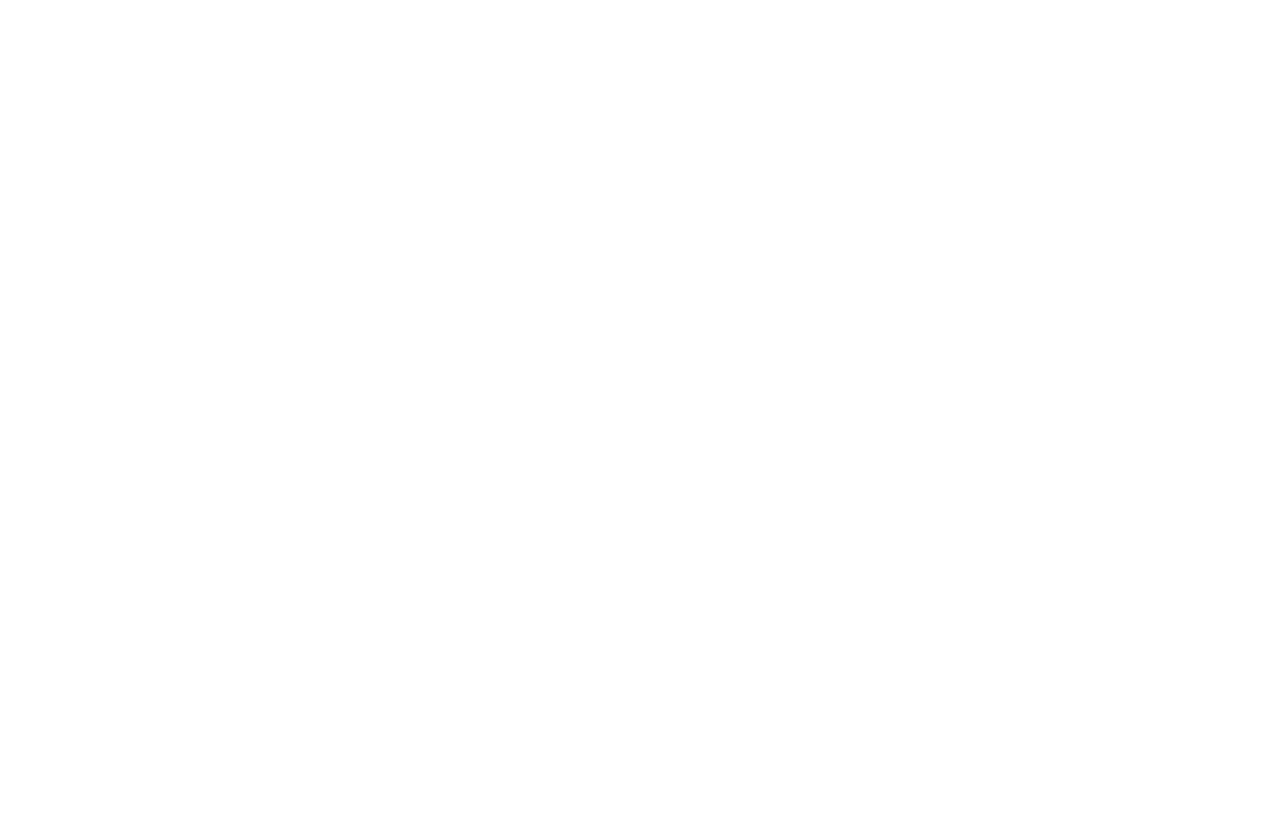
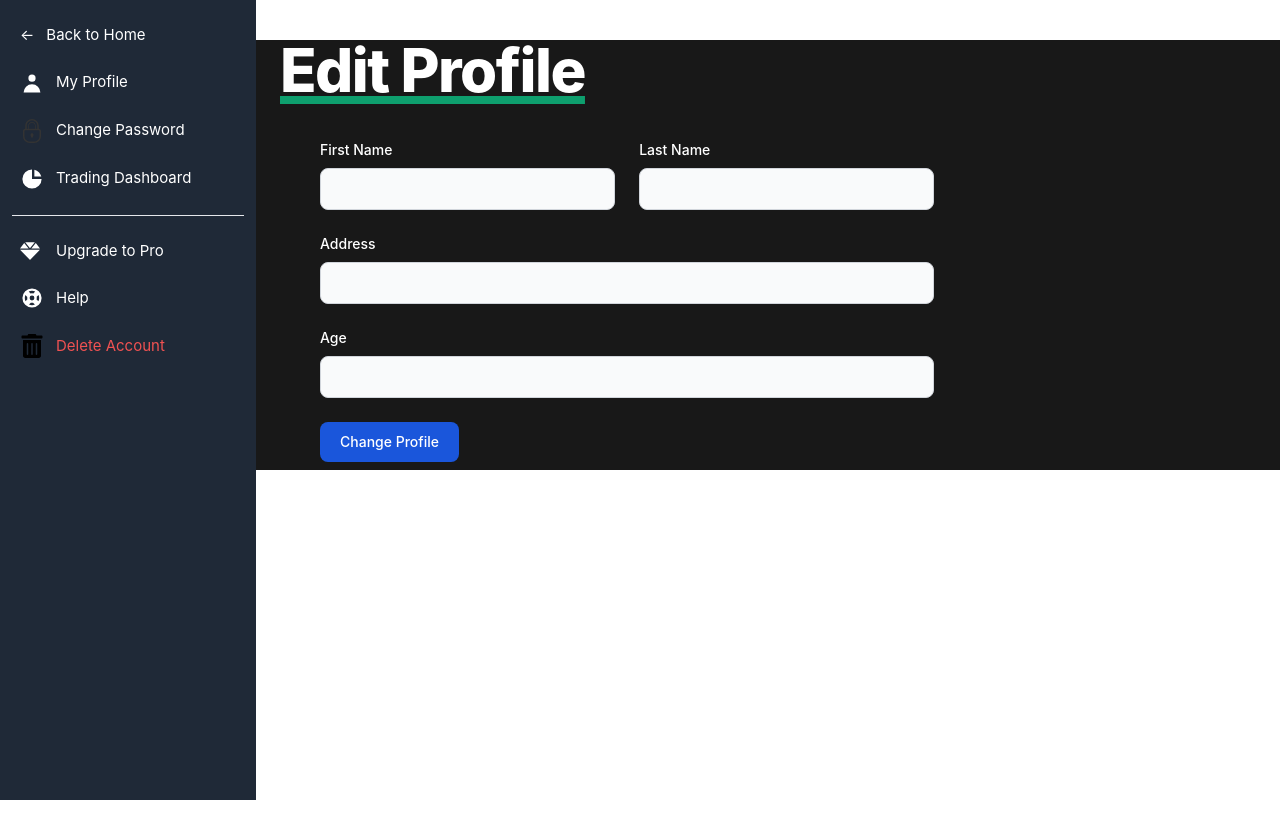
Before and after one commit to agriyantosk/cryptronics, a Vue app in the folder client/: page /profile/edit in a window 1280 px wide. Before the commit this address had no page. Before the commit the page ends 800 px from the top, so only its background shows below. Built offline with nearby package versions, Linux system fonts and the light colour scheme.

Commit message:
Add change profile page

```diff
--- /dev/null
+++ b/client/src/components/EditProfileSection.vue
@@ -0,0 +1,85 @@
+<template>
+  <div class="ml-64">
+    <h1
+      class="ml-6 my-10 text-4xl font-extrabold leading-none tracking-tight text-white md:text-5xl lg:text-6xl underline underline-offset-3 decoration-8 decoration-green-500 dark:decoration-blue-600"
+    >
+      Edit Profile
+    </h1>
+    <form class="ml-16 w-[60%]" @submit="handleSubmit">
+      <div class="flex gap-6">
+        <div class="mb-6 w-full">
+          <label for="base-input" class="block mb-2 text-sm font-medium text-white dark:text-white"
+            >First Name</label
+          >
+          <input
+            type="text"
+            id="base-input"
+            v-model="form.firstName"
+            class="bg-gray-50 border border-gray-300 text-gray-900 text-sm rounded-lg focus:ring-blue-500 focus:border-blue-500 block w-full p-2.5 dark:bg-gray-700 dark:border-gray-600 dark:placeholder-gray-400 dark:text-white dark:focus:ring-blue-500 dark:focus:border-blue-500"
+          />
+        </div>
+        <div class="mb-6 w-full">
+          <label for="base-input" class="block mb-2 text-sm font-medium text-white dark:text-white"
+            >Last Name</label
+          >
+          <input
+            type="text"
+            id="base-input"
+            v-model="form.lastName"
+            class="bg-gray-50 border border-gray-300 text-gray-900 text-sm rounded-lg focus:ring-blue-500 focus:border-blue-500 block w-full p-2.5 dark:bg-gray-700 dark:border-gray-600 dark:placeholder-gray-400 dark:text-white dark:focus:ring-blue-500 dark:focus:border-blue-500"
+          />
+        </div>
+      </div>
+      <div>
+        <div class="mb-6">
+          <label for="base-input" class="block mb-2 text-sm font-medium text-white dark:text-white"
+            >Address</label
+          >
+          <input
+            type="text"
+            id="base-input"
+            v-model="form.address"
+            class="bg-gray-50 border border-gray-300 text-gray-900 text-sm rounded-lg focus:ring-blue-500 focus:border-blue-500 block w-full p-2.5 dark:bg-gray-700 dark:border-gray-600 dark:placeholder-gray-400 dark:text-white dark:focus:ring-blue-500 dark:focus:border-blue-500"
+          />
+        </div>
+        <div class="mb-6">
+          <label for="base-input" class="block mb-2 text-sm font-medium text-white dark:text-white"
+            >Age</label
+          >
+          <input
+            type="number"
+            id="base-input"
+            v-model="form.age"
+            class="bg-gray-50 border border-gray-300 text-gray-900 text-sm rounded-lg focus:ring-blue-500 focus:border-blue-500 block w-full p-2.5 dark:bg-gray-700 dark:border-gray-600 dark:placeholder-gray-400 dark:text-white dark:focus:ring-blue-500 dark:focus:border-blue-500"
+          />
+        </div>
+      </div>
+      <button
+        type="submit"
+        class="text-white bg-blue-700 hover:bg-blue-800 focus:ring-4 focus:ring-blue-300 font-medium rounded-lg text-sm px-5 py-2.5 mr-2 mb-2 dark:bg-blue-600 dark:hover:bg-blue-700 focus:outline-none dark:focus:ring-blue-800"
+      >
+        Change Profile
+      </button>
+    </form>
+  </div>
+</template>
+
+<script setup>
+import { useMainStore } from '../stores/counter'
+const mainStore = useMainStore()
+
+const form = {
+  firstName: '',
+  lastName: '',
+  email: '',
+  address: '',
+  age: ''
+}
+
+const handleSubmit = (event) => {
+  event.preventDefault()
+  mainStore.changeProfile(form)
+}
+</script>
+
+<style lang="scss" scoped></style>
--- a/client/src/components/JournalForm.vue
+++ b/client/src/components/JournalForm.vue
@@ -5,7 +5,6 @@
         <label for="cryptoName" class="inline-block mb-2 font-semibold">Cryptocurrency</label>
         <select
           v-model="form.cryptoName"
-          :placeholder="data.cryptoName"
           class="flex-grow w-full h-12 px-4 mb-4 transition duration-200 text-gray-900 bg-white border border-gray-400 rounded shadow-sm appearance-none focus:outline-none focus:shadow-outline focus:border-indigo-500"
         >
           <option v-for="data in mainStore?.cryptoDatas?.data?.coins">
@@ -16,7 +15,6 @@
         ><input
           id="investment"
           type="number"
-          :placeholder="data.investment"
           v-model="form.investment"
           class="flex-grow w-full h-12 px-4 mb-4 transition duration-200 text-gray-900 bg-white border border-gray-400 rounded shadow-sm appearance-none focus:outline-none focus:shadow-outline focus:border-indigo-500"
           style="appearance: none"
@@ -26,7 +24,6 @@
         ><input
           id="entryPrice"
           type="number"
-          :placeholder="data.entryPrice"
           v-model="form.entryPrice"
           class="flex-grow w-full h-12 px-4 mb-4 transition duration-200 text-gray-900 bg-white border border-gray-400 rounded shadow-sm appearance-none focus:outline-none focus:shadow-outline focus:border-indigo-500"
           style="appearance: none"
@@ -37,7 +34,6 @@
           id="exitPrice"
           type="number"
           v-model="form.exitPrice"
-          :placeholder="data.exitPrice"
           class="flex-grow w-full h-12 px-4 mb-4 transition duration-200 text-gray-900 bg-white border border-gray-400 rounded shadow-sm appearance-none focus:outline-none focus:shadow-outline focus:border-indigo-500"
           style="appearance: none"
           required
@@ -47,7 +43,6 @@
           id="stopLoss"
           type="number"
           v-model="form.stopLoss"
-          :placeholder="data.stopLoss"
           class="flex-grow w-full h-12 px-4 mb-4 transition duration-200 text-gray-900 bg-white border border-gray-400 rounded shadow-sm appearance-none focus:outline-none focus:shadow-outline focus:border-indigo-500"
           style="appearance: none"
           required
--- a/client/src/components/ProfileSection.vue
+++ b/client/src/components/ProfileSection.vue
@@ -21,7 +21,7 @@
             </div>
           </div>
           <div>
-            <RouterLink to="">
+            <RouterLink to="/profile/edit">
               <a
                 href="#"
                 class="flex items-center p-2 text-green-500 underline rounded-lg dark:text-white hover:text-green-400 dark:hover:bg-gray-700"
--- a/client/src/components/ProfileSideBar.vue
+++ b/client/src/components/ProfileSideBar.vue
@@ -21,11 +21,19 @@
           <li>
             <a
               href="#"
-              class="flex items-center p-2 text-white rounded-lg dark:text-white hover:bg-green-500 dark:hover:bg-gray-700"
+              :class="
+                route.path === '/profile'
+                  ? 'flex items-center p-2 text-green-500 bg-white rounded-lg dark:text-white dark:hover:bg-gray-700'
+                  : 'flex items-center p-2 text-white rounded-lg dark:text-white hover:bg-green-500 dark:hover:bg-gray-700'
+              "
             >
               <svg
                 aria-hidden="true"
-                class="flex-shrink-0 w-6 h-6 text-white transition duration-75 dark:text-gray-400 group-hover:text-gray-900 dark:group-hover:text-white"
+                :class="
+                  route.path === '/profile'
+                    ? 'flex-shrink-0 w-6 h-6 text-green-500 transition duration-75 dark:text-gray-400 group-hover:text-gray-900 dark:group-hover:text-white'
+                    : 'flex-shrink-0 w-6 h-6 text-white transition duration-75 dark:text-gray-400 group-hover:text-gray-900 dark:group-hover:text-white'
+                "
                 fill="currentColor"
                 viewBox="0 0 20 20"
                 xmlns="http://www.w3.org/2000/svg"
@@ -36,7 +44,38 @@
                   clip-rule="evenodd"
                 ></path>
               </svg>
-              <span class="flex-1 ml-3 whitespace-nowrap">Users</span>
+              <span class="flex-1 ml-3 whitespace-nowrap">My Profile</span>
+            </a>
+          </li>
+          <li>
+            <a
+              href="#"
+              class="flex items-center p-2 text-white rounded-lg dark:text-white hover:bg-green-500 dark:hover:bg-gray-700"
+            >
+              <svg
+                enable-background="new 0 0 32 32"
+                class="flex-shrink-0 w-6 h-6 text-white transition duration-75 dark:text-gray-400 group-hover:text-gray-900 dark:group-hover:text-white"
+                height="32px"
+                id="Layer_1"
+                version="1.1"
+                viewBox="0 0 32 32"
+                width="32px"
+                xml:space="preserve"
+                xmlns="http://www.w3.org/2000/svg"
+                xmlns:xlink="http://www.w3.org/1999/xlink"
+              >
+                <g id="lock">
+                  <path
+                    d="M25,13V9c0-4.971-4.029-9-9-9c-4.971,0-9,4.029-9,9v4c-1.657,0-3,1.343-3,3v3v1v2v1c0,4.971,4.029,9,9,9h6   c4.971,0,9-4.029,9-9v-1v-2v-1v-3C28,14.342,26.656,13,25,13z M9,9c0-3.866,3.134-7,7-7c3.866,0,7,3.134,7,7v4h-2V9.002   c0-2.762-2.238-5-5-5c-2.762,0-5,2.238-5,5V13H9V9z M20,9v0.003V13h-8V9.002V9c0-2.209,1.791-4,4-4C18.209,5,20,6.791,20,9z M26,19   v1v2v1c0,3.859-3.141,7-7,7h-6c-3.859,0-7-3.141-7-7v-1v-2v-1v-3c0-0.552,0.448-1,1-1c0.667,0,1.333,0,2,0h14c0.666,0,1.332,0,2,0   c0.551,0,1,0.448,1,1V19z"
+                    fill="#333333"
+                  />
+                  <path
+                    d="M16,19c-1.104,0-2,0.895-2,2c0,0.607,0.333,1.76,0.667,2.672c0.272,0.742,0.614,1.326,1.333,1.326   c0.782,0,1.061-0.578,1.334-1.316C17.672,22.768,18,21.609,18,21C18,19.895,17.104,19,16,19z"
+                    fill="#333333"
+                  />
+                </g>
+              </svg>
+              <span class="flex-1 ml-3 whitespace-nowrap">Change Password</span>
             </a>
           </li>
           <li>
@@ -103,6 +142,23 @@
               <span class="ml-3">Help</span>
             </a>
           </li>
+          <li>
+            <a
+              href="#"
+              class="flex items-center p-2 text-red-500 transition duration-75 rounded-lg hover:bg-green-500 dark:text-white group"
+            >
+              <svg
+                viewBox="0 0 448 512"
+                xmlns="http://www.w3.org/2000/svg"
+                class="flex-shrink-0 w-6 h-6 text-red-500 transition duration-75 dark:text-gray-400 dark:group-hover:text-white"
+              >
+                <path
+                  d="M32 464C32 490.5 53.5 512 80 512h288c26.5 0 48-21.5 48-48V128H32V464zM304 208C304 199.1 311.1 192 320 192s16 7.125 16 16v224c0 8.875-7.125 16-16 16s-16-7.125-16-16V208zM208 208C208 199.1 215.1 192 224 192s16 7.125 16 16v224c0 8.875-7.125 16-16 16s-16-7.125-16-16V208zM112 208C112 199.1 119.1 192 128 192s16 7.125 16 16v224C144 440.9 136.9 448 128 448s-16-7.125-16-16V208zM432 32H320l-11.58-23.16c-2.709-5.42-8.25-8.844-14.31-8.844H153.9c-6.061 0-11.6 3.424-14.31 8.844L128 32H16c-8.836 0-16 7.162-16 16V80c0 8.836 7.164 16 16 16h416c8.838 0 16-7.164 16-16V48C448 39.16 440.8 32 432 32z"
+                />
+              </svg>
+              <span class="ml-3">Delete Account</span>
+            </a>
+          </li>
         </ul>
       </div>
     </aside>
@@ -110,7 +166,13 @@
 </template>
 
 <script setup>
-import { RouterLink } from 'vue-router'
+import { onBeforeMount } from 'vue'
+import { RouterLink, useRoute } from 'vue-router'
+const route = useRoute()
+
+// onBeforeMount(() => {
+//     console.log(route.path)
+// })
 </script>
 
 <style lang="scss" scoped></style>
--- /dev/null
+++ b/client/src/views/EditProfileView.vue
@@ -0,0 +1,13 @@
+<template>
+  <div>
+    <ProfileSideBar />
+    <EditProfileSection />
+  </div>
+</template>
+
+<script setup>
+import EditProfileSection from '../components/EditProfileSection.vue'
+import ProfileSideBar from '../components/ProfileSideBar.vue'
+</script>
+
+<style lang="scss" scoped></style>
--- a/client/src/views/JournalView.vue
+++ b/client/src/views/JournalView.vue
@@ -7,7 +7,7 @@
       Trade Journal
     </h1>
     <div class="flex justify-end mx-6 mb-4">
-      <RouterLink to="/journal-add">
+      <RouterLink to="/journal/add">
         <button
           type="button"
           class="text-white bg-green-500 hover:bg-green-400 focus:ring-4 focus:ring-blue-300 font-medium rounded-lg text-sm px-5 py-2.5 mr-2 mb-2 dark:bg-blue-600 dark:hover:bg-blue-700 focus:outline-none dark:focus:ring-blue-800"
```
Also changed, not shown: client/src/router/index.js (+11 -5 lines), client/src/stores/counter.js (+28 -0 lines).
